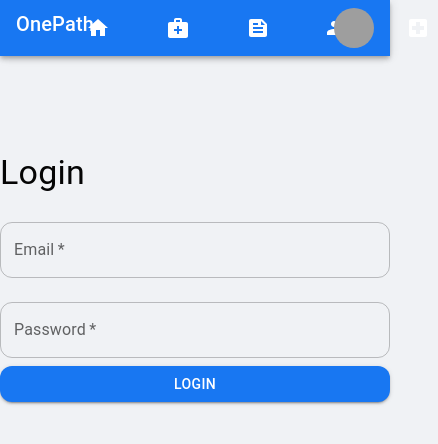
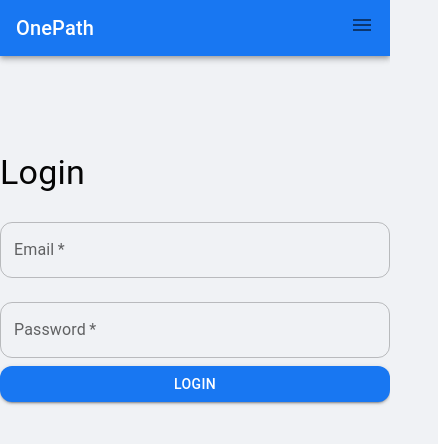
Before and after one commit to tjalaimo/onepath, a React (Create React App) app: page /login in a window 390 px wide. Shown: the top 444 px of the page, 438 px wide, since content can reach past the window. Built offline with nearby package versions, Linux system fonts and the light colour scheme; grey boxes are pictures that could not be loaded.

Commit message:
mobile initial fixes

```diff
--- a/src/components/HealthNews.js
+++ b/src/components/HealthNews.js
@@ -31,8 +31,8 @@ const HealthNews = () => {
         </Typography>
         <List>
           {articles.map((article, index) => (
-            <>
-              <ListItem key={index} button component="a" href={article.link}>
+            <Box key={index}>
+              <ListItem button component="a" href={article.link}>
                 <CardMedia
                   component="img"
                   image={article.image}
@@ -47,7 +47,7 @@ const HealthNews = () => {
                 </Box>
               </ListItem>
               <Divider variant="middle" component="li" />
-            </>
+            </Box>
           ))}
         </List>
       </CardContent>
--- a/src/components/NavBar.js
+++ b/src/components/NavBar.js
@@ -1,16 +1,18 @@
-import React from 'react';
-import { AppBar, Toolbar, Typography, Button, IconButton, useMediaQuery, Box, Grid, Item } from '@mui/material';
+import React, {useState} from 'react';
+import { AppBar, Toolbar, Typography, Popover, IconButton, useMediaQuery, Box, Grid } from '@mui/material';
 import HomeIcon from '@mui/icons-material/Home';
 import MedicalServicesIcon from '@mui/icons-material/MedicalServices';
 import FeedIcon from '@mui/icons-material/Feed';
 import GroupIcon from '@mui/icons-material/Group';
 import Avatar from '@mui/material/Avatar';
+import MenuIcon from '@mui/icons-material/Menu';
 import LocalHospitalIcon from '@mui/icons-material/LocalHospital';
 import { useNavigate } from 'react-router-dom';
 
 const NavBar = () => {
-  const isSmallScreen = useMediaQuery((theme) => theme.breakpoints.down('sm'));
+  const isXSmallScreen = useMediaQuery((theme) =>  theme.breakpoints.down('sm'));
   const navigate = useNavigate();
+  const [openMenu, setOpenMenu] = useState(false);
 
   const navLinks = [
     { label: 'Home', icon: <HomeIcon />, path: '/' },
@@ -24,6 +26,7 @@ const NavBar = () => {
 
     <AppBar position="sticky">
       <Toolbar>
+        { !isXSmallScreen ? (
           <Grid container spacing={2} sx={{ }}>
             <Grid item xs={2}>
               <Box sx={{ }}>
@@ -32,7 +35,6 @@ const NavBar = () => {
                 </Typography>
               </Box>
             </Grid>
-
 
             <Grid item xs={8}>
               <Box display="flex" gap={5} sx={{ width: '100%', mx: 'auto' }}>
@@ -57,8 +59,49 @@ const NavBar = () => {
               </Box>
             </Grid>
           </Grid>
+        ) :
+        (
+          <>
+            <Grid container spacing={2} sx={{ }}>
+              <Grid item xs={10}>
+                <Box sx={{ }}>
+                  <Typography variant="h6">
+                  OnePath
+                  </Typography>
+                </Box>
+              </Grid>
+              <Grid item xs={2} container justifyContent="flex-end">
+                <Box>
+                  <IconButton onClick={() => {setOpenMenu(true)}} sx={{ p: 0 }}>
+                    <MenuIcon id="menu" />
+                  </IconButton>
+                </Box>
+              </Grid>
+            </Grid>
+            <Popover
+              open={openMenu}
+              onClose={ () => {setOpenMenu(false)}}
+            >
+            {navLinks.map((link) => (
+              <>
+                  <IconButton
+                  key={link.label}
+                  color="inherit"
+                  onClick={() => {setOpenMenu(false); navigate(link.path)}}
+                  aria-label={link.label}
+                  >
+                  {link.icon}
+                  </IconButton>
+                  <Typography>{link.label}</Typography>
+                </>
+              ))}
+            </Popover>
+          </>
+        )}
 
       </Toolbar>
+
+
     </AppBar>
   );
 };
```
Lines whose indentation alone changed are shown as unchanged.
